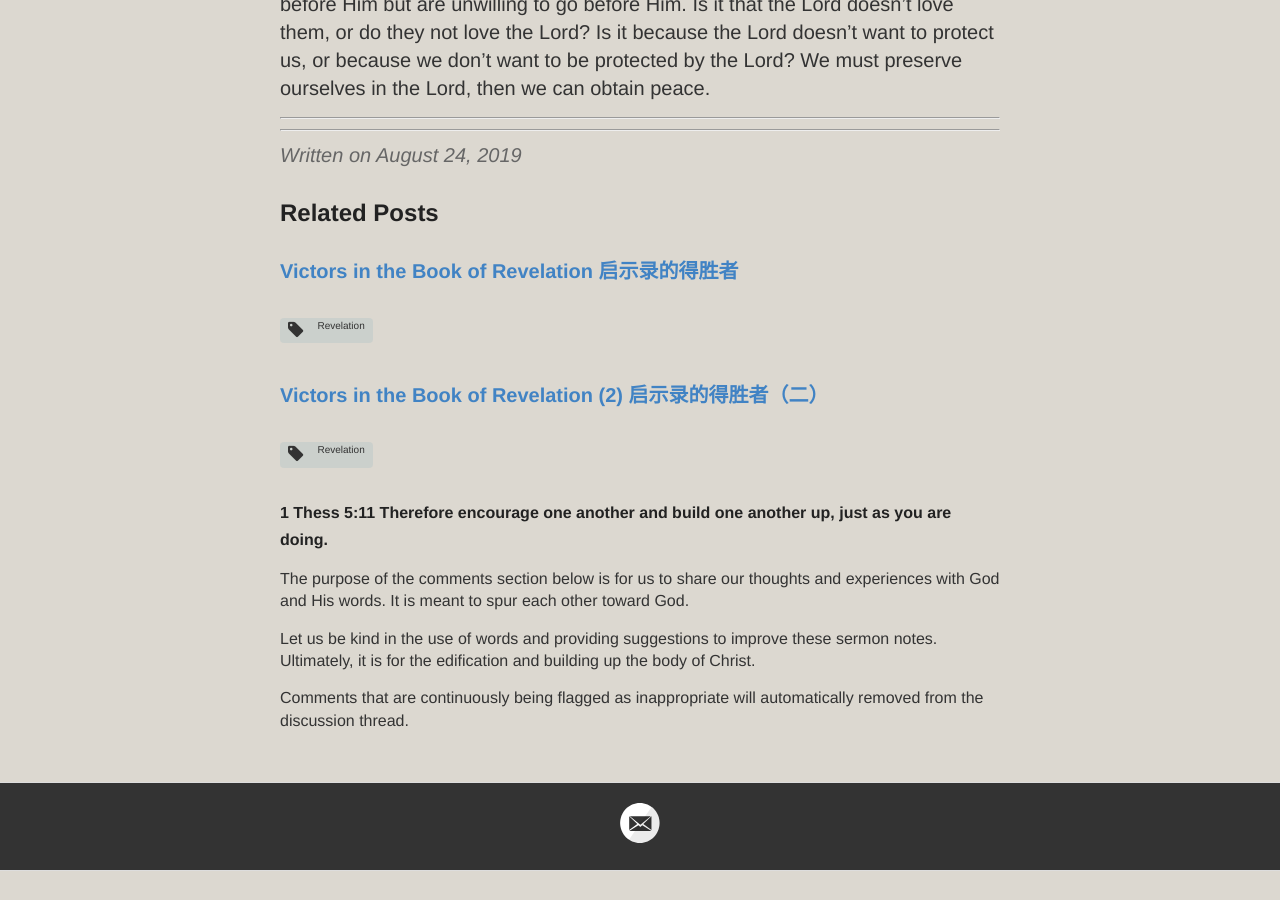
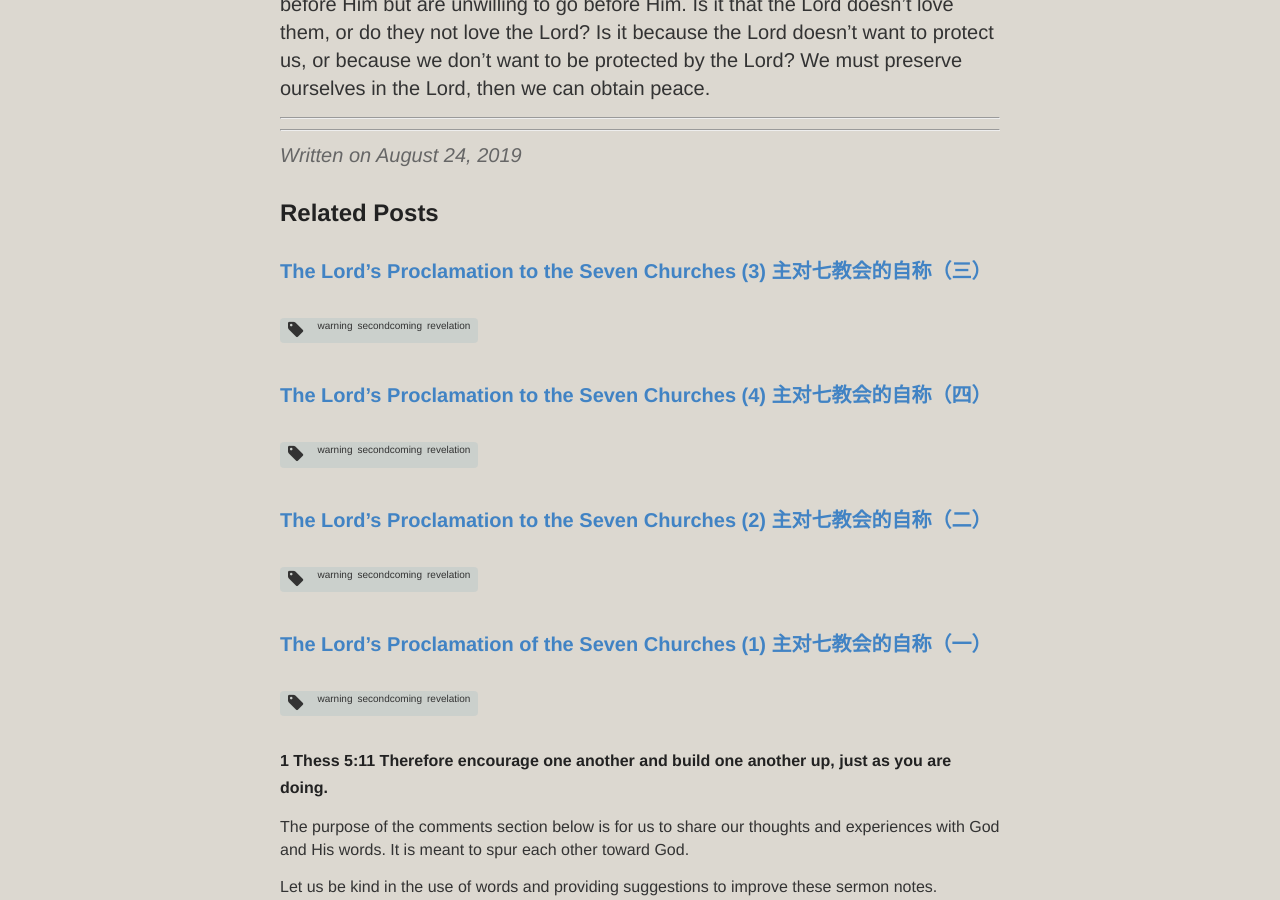
Before and after one commit to catchupTJC/catchuptjc.github.io, a Jekyll site: the page built from _posts/2019-08-24-The Lord’s Proclamation to the Seven Churches (1).md, in a window 1280 px wide and 900 px high, scrolled down 9952 px. Built offline with Jekyll 4.4.1, drawn with Linux system fonts in a browser that asks for light colours; nearby versions of some CDN libraries; comment, search, counter and statistics services are not loaded; before the commit the page ends 10823 px from its top, so only the background shows below that; some of the changed lines change nothing that is shown; some of the changed text lies outside the part shown.

Commit message:
Update 2019-08-24-The Lord’s Proclamation to the Seven Churches (1).md

```diff
--- a/_posts/2019-08-24-The Lord’s Proclamation to the Seven Churches (1).md
+++ b/_posts/2019-08-24-The Lord’s Proclamation to the Seven Churches (1).md
@@ -1,8 +1,8 @@
 ---
 layout: post
 title: The Lord’s Proclamation to the Seven Churches (1) 主对七教会的自称 （一）
-category: Sermon(SG)2019
-tags: [Warning,Second Coming,Revelation]
+category: sermon2019singapore
+tags: [warning,secondcoming,revelation]
 hymns: [358,318]
 ---
 
```
